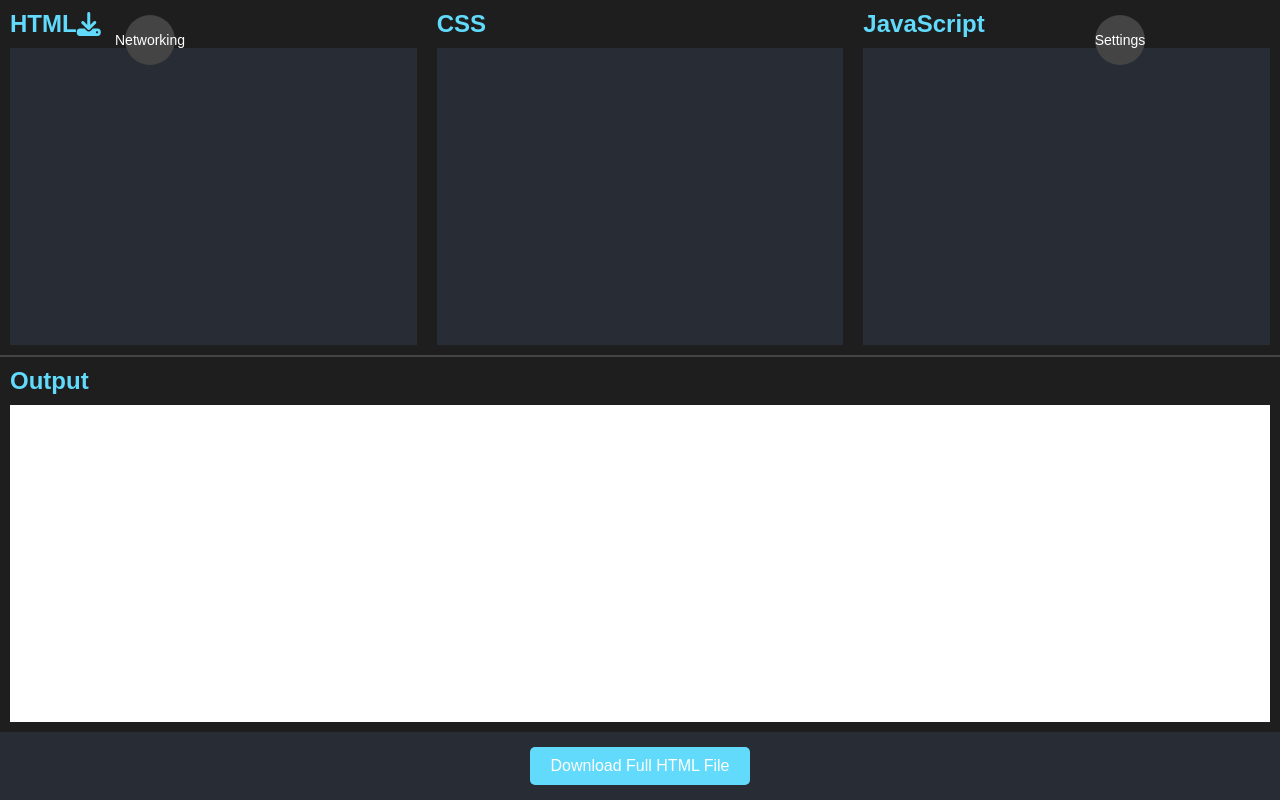
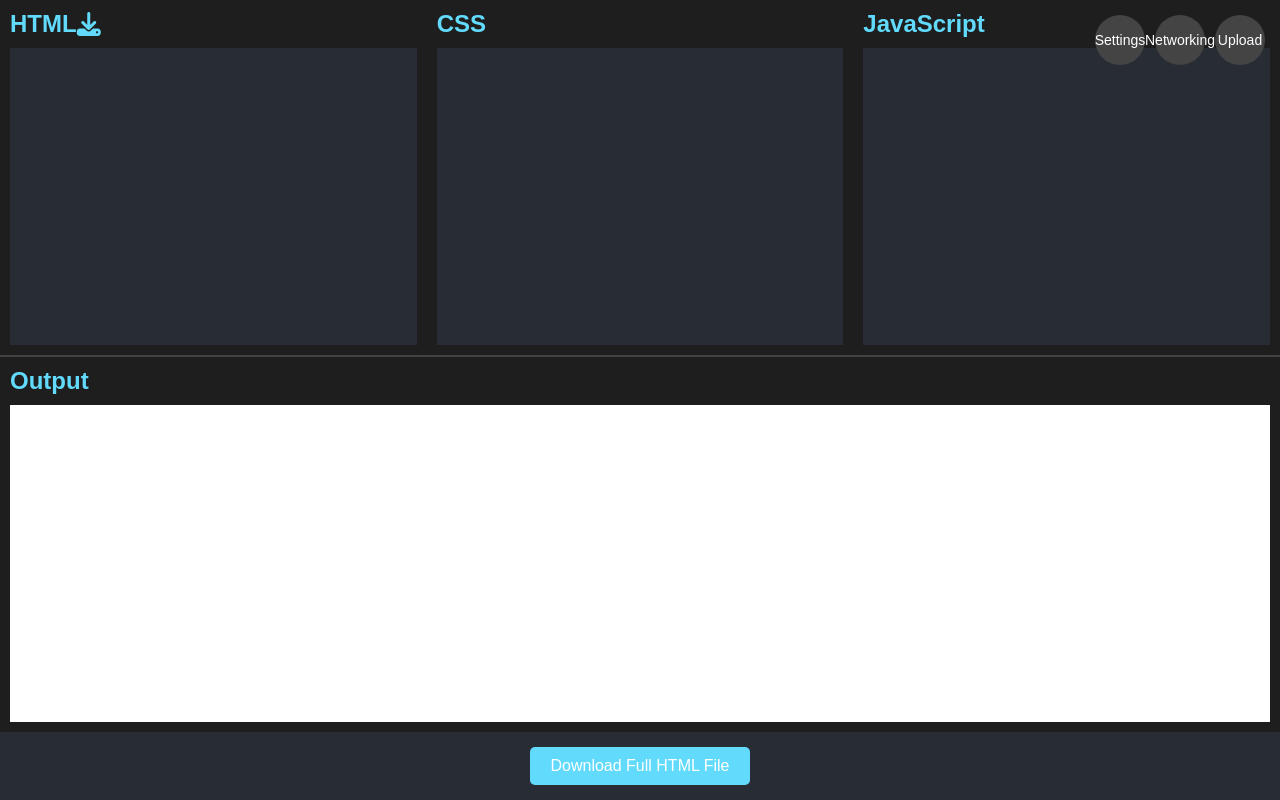
Before and after one commit to CalestialAshley35/NetCode-Editor, a plain HTML site: page index.html in a window 1280 px wide. Drawn offline with Linux system fonts and the light colour scheme.

Commit message:
Update index.html

```diff
--- a/index.html
+++ b/index.html
@@ -4,11 +4,9 @@
     <meta charset="UTF-8">
     <meta name="viewport" content="width=device-width, initial-scale=1.0">
     <title>Live Code Editor</title>
-
+    <link rel="stylesheet" href="styles.css">
     <!-- Font Awesome for icons -->
     <script src="https://kit.fontawesome.com/a076d05399.js" crossorigin="anonymous"></script>
-
-    <link rel="stylesheet" href="styles.css">
 </head>
 <body>
     <div class="editor-container">
@@ -30,13 +28,17 @@
         <iframe id="output" class="output"></iframe>
     </div>
 
+    <!-- Buttons -->
     <div class="button-container">
         <button id="download-btn">Download Full HTML File</button>
     </div>
 
+    <!-- Additional Functional Buttons -->
     <button class="settings-btn" id="settings-btn">Settings</button>
-    <button class="network-btn" id="network-btn" style="bottom: 20px; left: 120px;">Networking</button>
+    <button class="network-btn" id="network-btn">Networking</button>
+    <button class="upload-btn" id="upload-btn">Upload</button>
 
+    <!-- Modal -->
     <div class="modal" id="settings-modal">
         <div class="modal-content">
             <h2>Editor Settings</h2>
```
